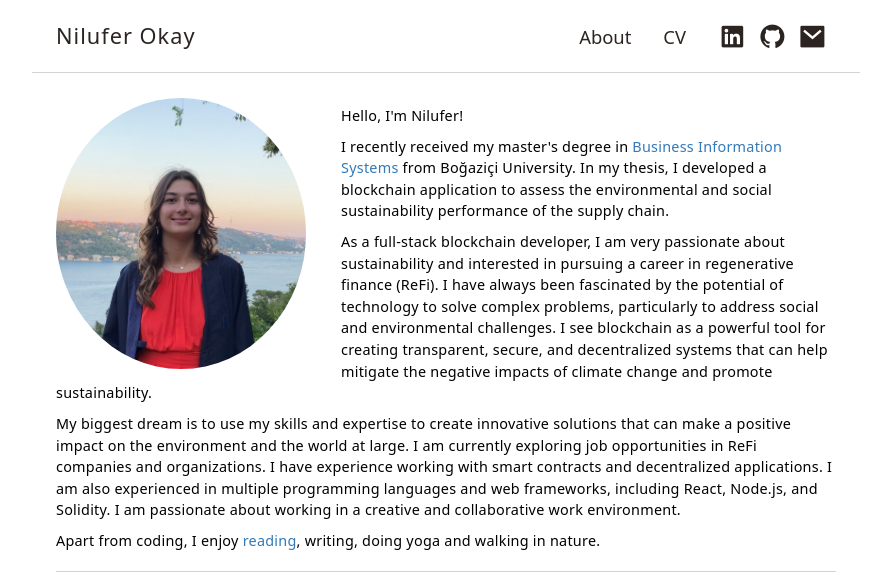
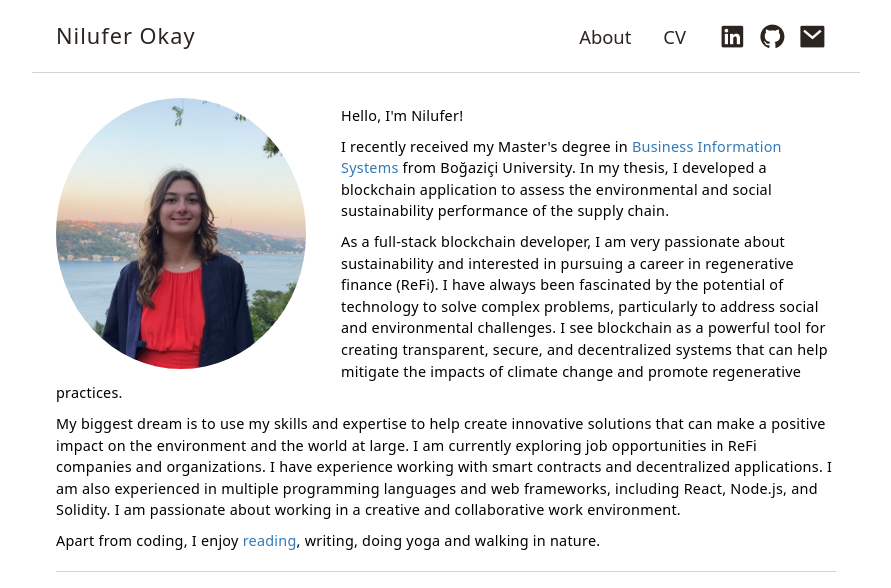
Before and after one commit to niluferokay/niluferokay.github.io, a React (Vite) app: page / in a window 1280 px wide. Shown: the top 588 px of the page, without its empty margins (194-1085 px from the left). Built offline with nearby package versions, Linux system fonts and the light colour scheme.

Commit message:
first commmit

```diff
--- a/src/App.jsx
+++ b/src/App.jsx
@@ -74,9 +74,9 @@ function App() {
         </div>
         <div className="home__description">
             <p className='home__para'> Hello, I'm Nilufer!</p>
-            <p className='home__para'>I recently received my master's degree in <a className='para__link' href="http://bis.boun.edu.tr/"  target="_blank">Business Information Systems</a> from Boğaziçi University. In my thesis, I developed a blockchain application to assess the environmental and social sustainability performance of the supply chain.</p>
-            <p className='home__para'>As a full-stack blockchain developer, I am very passionate about sustainability and interested in pursuing a career in regenerative finance (ReFi). I have always been fascinated by the potential of technology to solve complex problems, particularly to address social and environmental challenges. I see blockchain as a powerful tool for creating transparent, secure, and decentralized systems that can help mitigate the negative impacts of climate change and promote sustainability.</p>
-            <p className='home__para'>My biggest dream is to use my skills and expertise to create innovative solutions that can make a positive impact on the environment and the world at large. I am currently exploring job opportunities in ReFi companies and organizations. I have experience working with smart contracts and decentralized applications. I am also experienced in multiple programming languages and web frameworks, including React, Node.js, and Solidity. I am passionate about working in a creative and collaborative work environment.</p>
+            <p className='home__para'>I recently received my Master's degree in <a className='para__link' href="http://bis.boun.edu.tr/"  target="_blank">Business Information Systems</a> from Boğaziçi University. In my thesis, I developed a blockchain application to assess the environmental and social sustainability performance of the supply chain.</p>
+            <p className='home__para'>As a full-stack blockchain developer, I am very passionate about sustainability and interested in pursuing a career in regenerative finance (ReFi). I have always been fascinated by the potential of technology to solve complex problems, particularly to address social and environmental challenges. I see blockchain as a powerful tool for creating transparent, secure, and decentralized systems that can help mitigate the impacts of climate change and promote regenerative practices.</p>
+            <p className='home__para'>My biggest dream is to use my skills and expertise to help create innovative solutions that can make a positive impact on the environment and the world at large. I am currently exploring job opportunities in ReFi companies and organizations. I have experience working with smart contracts and decentralized applications. I am also experienced in multiple programming languages and web frameworks, including React, Node.js, and Solidity. I am passionate about working in a creative and collaborative work environment.</p>
             <p className='home__para'>Apart from coding, I enjoy <a className='para__link' href="https://www.goodreads.com/niluokay" target="_blank">reading</a>, writing, doing yoga and walking in nature.</p>
         </div>
       </div>
--- a/src/App.scss
+++ b/src/App.scss
@@ -14,7 +14,7 @@
   /*========== Font and typography ==========*/
   --text-font: system-ui, -apple-system, BlinkMacSystemFont, 'Segoe UI', Roboto, Oxygen, Ubuntu, Cantarell, 'Open Sans', 'Helvetica Neue', sans-serif, BlinkMacSystemFont, 'Segoe UI', Roboto, Oxygen, Ubuntu, Cantarell, 'Open Sans', 'Helvetica Neue', sans-serif;
   --title-weight: 330;
-  --text-weight: 375;
+  --text-weight: 380;
   --transition-color: color .4s;
 }
 
```
